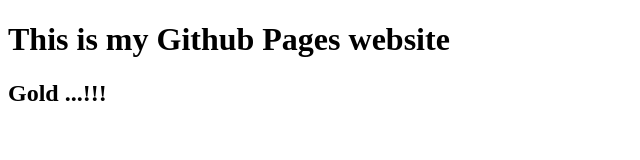
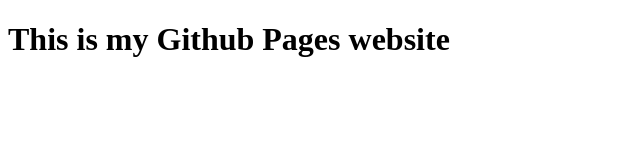
Before and after one commit to Sweenderella/Sweenderella.github.io, a plain HTML site: page index.html in a window 1280 px wide. Shown: the whole page, without its empty margins (0-640 px from the left). Drawn offline with Linux system fonts and the light colour scheme.

Commit message:
Update index.html

```diff
--- a/index.html
+++ b/index.html
@@ -5,6 +5,6 @@
 </head>
 <body>
     <h1>This is my Github Pages website</h1>
-    <h2>Gold ...!!!</h2>
+
 </body>
 </html>
```
